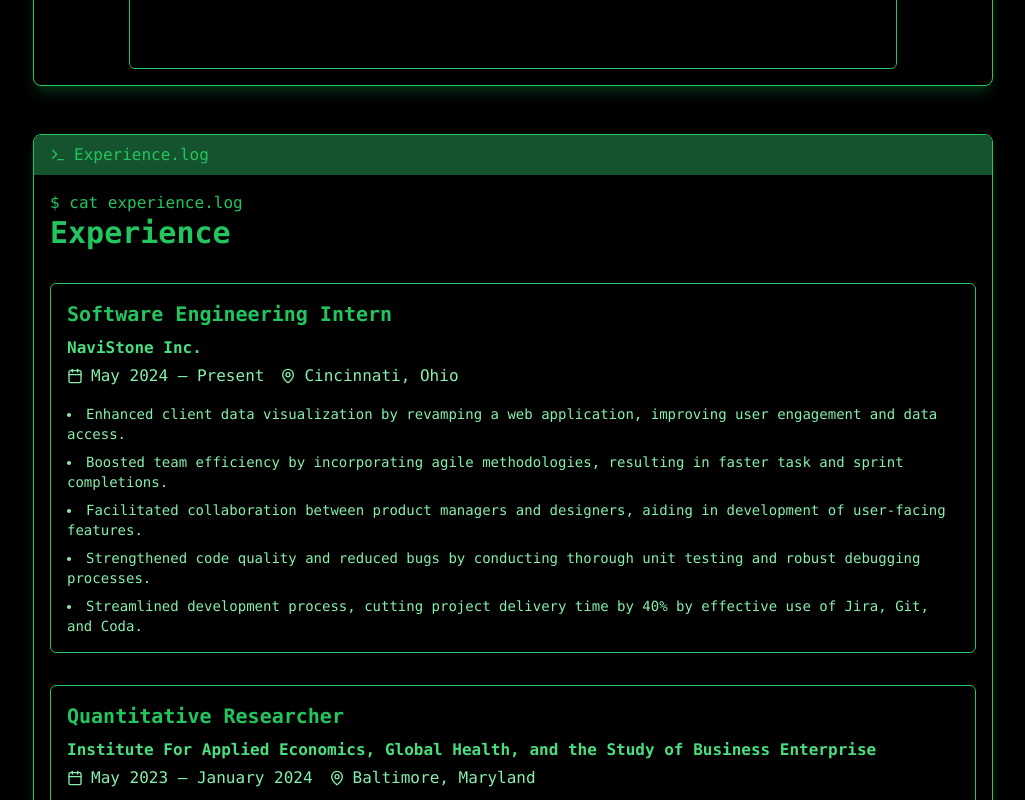
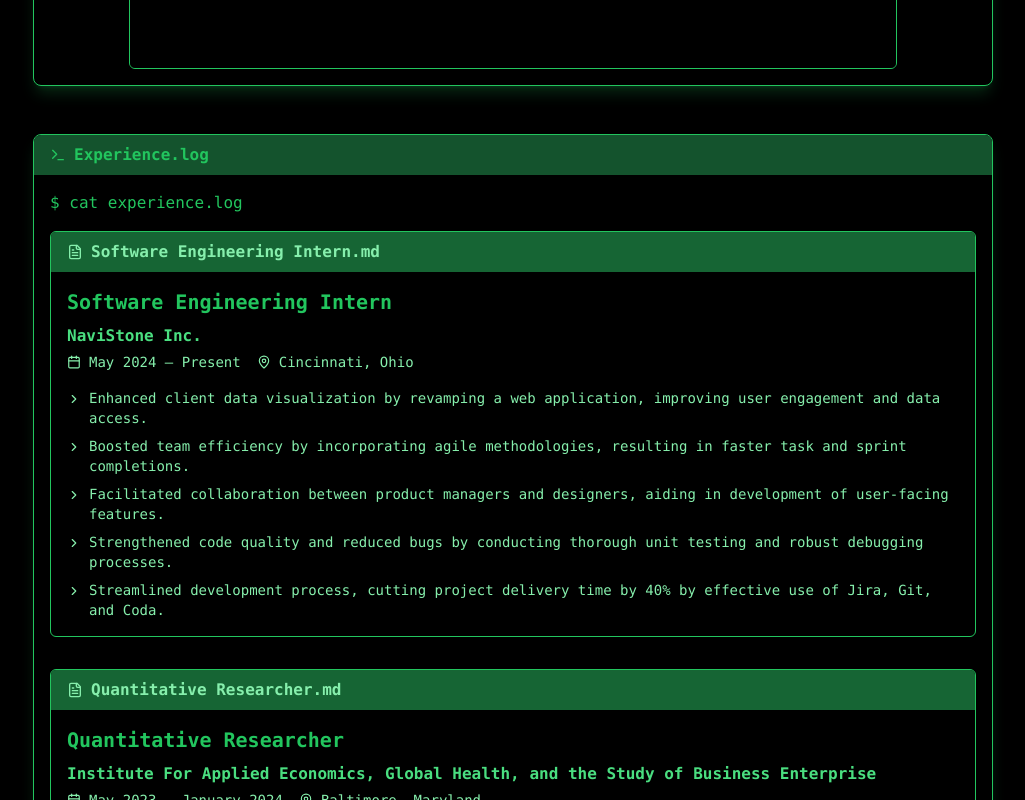
Before and after one commit to AveryClapp/Portfolio, a React (Create React App) app in the folder portfolio/: page / in a window 1280 px wide. Shown: the part 1640-2440 px from the top of the page, without its empty margins (255-1280 px from the left). Built offline with nearby package versions, Linux system fonts and the light colour scheme.

Commit message:
Contact more file looking along with experience

```diff
--- a/portfolio/src/Components/Contact/Contact.jsx
+++ b/portfolio/src/Components/Contact/Contact.jsx
@@ -1,5 +1,5 @@
 import React, { useState } from "react";
-import { Mail, Phone, MapPin } from "lucide-react";
+import { Mail, Phone, MapPin, Send } from "lucide-react";
 
 const Contact = () => {
   const [formData, setFormData] = useState({
@@ -19,42 +19,33 @@
   };
 
   return (
-    <section id="contact" className="font-mono">
-      <div className="mb-8">
-        <h2 className="text-3xl font-bold text-green-500">Get in Touch</h2>
-      </div>
-      <div className="max-w-4xl mx-auto bg-black border border-green-500 rounded-md p-6">
-        <div className="grid grid-cols-1 md:grid-cols-2 gap-6">
-          <div>
-            <h3 className="text-lg font-semibold text-green-400 mb-4">
-              Contact Information
-            </h3>
-            <div className="space-y-4">
-              <p className="flex items-center text-green-300">
-                <Mail className="h-5 w-5 mr-2 text-green-500" />
-                aclapp1@jh.edu
+    <div className="mt-4 font-mono text-green-300 bg-black border border-green-500 rounded-lg p-6 shadow-lg shadow-green-500/20">
+      <div className="mb-6">
+        <h2 className="text-2xl font-bold text-green-500 mb-2">
+          contact.config
+        </h2>
+        <div className="border-b border-green-500 pb-2">
+          <p className="flex items-center">
+            <Mail className="h-4 w-4 mr-2 text-green-500" />
+            <span className="text-green-400">EMAIL=</span>aclapp1@jh.edu
           </p>
-              <p className="flex items-center text-green-300">
-                <Phone className="h-5 w-5 mr-2 text-green-500" />
-                +1 (513) 212-8500
+          <p className="flex items-center">
+            <Phone className="h-4 w-4 mr-2 text-green-500" />
+            <span className="text-green-400">PHONE=</span>+1 (513) 212-8500
           </p>
-              <p className="flex items-center text-green-300">
-                <MapPin className="h-5 w-5 mr-2 text-green-500" />
-                Baltimore, MD
+          <p className="flex items-center">
+            <MapPin className="h-4 w-4 mr-2 text-green-500" />
+            <span className="text-green-400">LOCATION=</span>Baltimore, MD
           </p>
         </div>
       </div>
+      <form onSubmit={handleSubmit} className="space-y-4">
         <div>
-            <h3 className="text-lg font-semibold text-green-400 mb-4">
-              Send a Message
-            </h3>
-            <form onSubmit={handleSubmit}>
-              <div className="mb-4">
           <label
             htmlFor="name"
-                  className="block text-sm font-medium text-green-300 mb-1"
+            className="block text-sm font-medium text-green-400 mb-1"
           >
-                  Name
+            NAME=
           </label>
           <input
             type="text"
@@ -63,14 +54,15 @@
             value={formData.name}
             onChange={handleChange}
             className="w-full px-3 py-2 bg-black border border-green-500 rounded-md focus:outline-none focus:ring-green-500 focus:border-green-500 text-green-300"
+            placeholder="John Doe"
           />
         </div>
-              <div className="mb-4">
+        <div>
           <label
             htmlFor="email"
-                  className="block text-sm font-medium text-green-300 mb-1"
+            className="block text-sm font-medium text-green-400 mb-1"
           >
-                  Email
+            EMAIL=
           </label>
           <input
             type="email"
@@ -79,14 +71,15 @@
             value={formData.email}
             onChange={handleChange}
             className="w-full px-3 py-2 bg-black border border-green-500 rounded-md focus:outline-none focus:ring-green-500 focus:border-green-500 text-green-300"
+            placeholder="john@example.com"
           />
         </div>
-              <div className="mb-4">
+        <div>
           <label
             htmlFor="message"
-                  className="block text-sm font-medium text-green-300 mb-1"
+            className="block text-sm font-medium text-green-400 mb-1"
           >
-                  Message
+            MESSAGE=
           </label>
           <textarea
             id="message"
@@ -95,19 +88,18 @@
             value={formData.message}
             onChange={handleChange}
             className="w-full px-3 py-2 bg-black border border-green-500 rounded-md focus:outline-none focus:ring-green-500 focus:border-green-500 text-green-300"
+            placeholder="Your message here..."
           ></textarea>
         </div>
         <button
           type="submit"
-                className="w-full bg-green-600 text-black py-2 px-4 rounded-md hover:bg-green-500 transition duration-300"
+          className="w-full bg-green-600 text-black py-2 px-4 rounded-md hover:bg-green-500 transition duration-300 flex items-center justify-center"
         >
-                Send Message
+          <Send className="h-4 w-4 mr-2" />
+          Execute contact.sh
         </button>
       </form>
     </div>
-        </div>
-      </div>
-    </section>
   );
 };
 
--- a/portfolio/src/Components/Home/Home.jsx
+++ b/portfolio/src/Components/Home/Home.jsx
@@ -11,15 +11,25 @@
 import Experience from "../Technical/Experience";
 import { useInView } from "react-intersection-observer";
 
-const TerminalWindow = ({ title, children }) => (
-  <div className="bg-black border border-green-500 rounded-lg overflow-hidden mb-6 shadow-lg shadow-green-500/20">
-    <div className="bg-green-900 px-4 py-2 flex items-center">
-      <Terminal size={16} className="mr-2 text-green-500" />
-      <span className="text-green-500 font-mono">{title}</span>
+const TerminalWindow = ({ title, children }) => {
+  const [command, ...titleParts] = title.split(" ");
+  const restOfTitle = titleParts.join(" ");
+
+  return (
+    <div className="bg-black border border-green-500 rounded-lg overflow-hidden mb-6 shadow-lg shadow-green-500/20">
+      <div className="bg-green-900 px-4 py-2 flex items-center justify-between">
+        <div className="flex items-center">
+          <Terminal size={16} className="mr-2 text-green-500" />
+          <span className="text-green-500 font-mono font-bold mr-2">
+            {command}
+          </span>
+          <span className="text-green-300 font-mono">{restOfTitle}</span>
+        </div>
+      </div>
+      <div className="p-4 font-mono text-green-500">{children}</div>
     </div>
-    <div className="p-4 font-mono text-green-500">{children}</div>
-  </div>
-);
+  );
+};
 
 const TypewriterEffect = ({ text }) => {
   const [displayedText, setDisplayedText] = useState("");
@@ -86,7 +96,7 @@
             transition={{ duration: 0.5 }}
           >
             <TerminalWindow title="Welcome.exe">
-              <TypewriterEffect text="Innitializing Avery's Portfolio..." />
+              <TypewriterEffect text="Initializing Avery's Portfolio..." />
               <Welcome />
             </TerminalWindow>
           </motion.section>
@@ -151,7 +161,7 @@
             transition={{ duration: 0.5, delay: 1 }}
           >
             <TerminalWindow title="Contact.py">
-              <TypewriterEffect text="$ ./contact.sh" />
+              <TypewriterEffect text="$ mail -s 'New Contact' aclapp1@jh.edu" />
               <Contact />
             </TerminalWindow>
           </motion.section>
--- a/portfolio/src/Components/Technical/Experience.jsx
+++ b/portfolio/src/Components/Technical/Experience.jsx
@@ -1,5 +1,5 @@
 import React from "react";
-import { Calendar, MapPin } from "lucide-react";
+import { Calendar, MapPin, FileText, ChevronRight } from "lucide-react";
 
 const ExperienceItem = ({
   title,
@@ -8,22 +8,29 @@
   location,
   responsibilities,
 }) => (
-  <div className="bg-black border border-green-500 p-4 rounded-md mb-4">
-    <h3 className="text-xl font-bold text-green-500 mb-2 font-mono">{title}</h3>
-    <p className="text-green-400 font-semibold mb-1 font-mono">{company}</p>
-    <div className="flex items-center text-green-300 mb-4 font-mono">
-      <Calendar className="mr-2" size={16} />
+  <div className=" border border-green-500 rounded-md mb-4 overflow-hidden">
+    <div className="bg-green-800 px-4 py-2 flex items-center">
+      <FileText className="mr-2 text-green-300" size={16} />
+      <span className="text-green-300 font-semibold">{title}.md</span>
+    </div>
+    <div className="p-4">
+      <h3 className="text-xl font-bold text-green-500 mb-2">{title}</h3>
+      <p className="text-green-400 font-semibold mb-1">{company}</p>
+      <div className="flex items-center text-green-300 mb-4 text-sm">
+        <Calendar className="mr-2" size={14} />
         <span className="mr-4">{period}</span>
-      <MapPin className="mr-2" size={16} />
+        <MapPin className="mr-2" size={14} />
         <span>{location}</span>
       </div>
-    <ul className="list-disc list-inside text-green-300 space-y-2 font-mono">
+      <ul className="space-y-2 text-green-300">
         {responsibilities.map((resp, idx) => (
-        <li key={idx} className="text-sm">
-          {resp}
+          <li key={idx} className="flex items-start">
+            <ChevronRight className="mr-2 mt-1 flex-shrink-0" size={14} />
+            <span className="text-sm">{resp}</span>
           </li>
         ))}
       </ul>
+    </div>
   </div>
 );
 
@@ -58,10 +65,7 @@
   ];
 
   return (
-    <section id="experience" className="font-mono">
-      <div className="mb-8">
-        <h2 className="text-3xl font-bold text-green-500">Experience</h2>
-      </div>
+    <section id="experience" className="font-mono pt-4">
       <div className="space-y-8">
         {experiences.map((exp, index) => (
           <ExperienceItem key={index} {...exp} />
```
Lines whose indentation alone changed are shown as unchanged.
